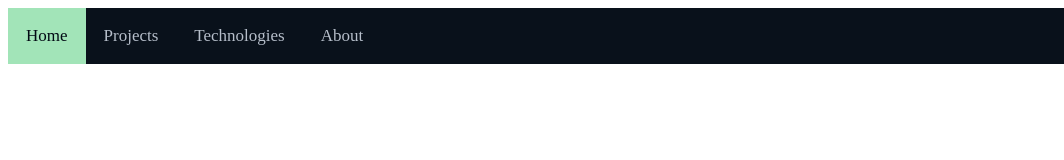
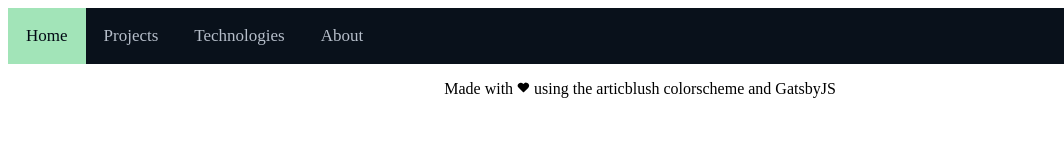
Before and after one commit to Infinitybeond1/portfolio-gatsby, a Gatsby site: page / in a window 1280 px wide. Shown: the full height of the page, 0-1064 px from the left. Built offline with nearby package versions, Linux system fonts and the light colour scheme; Gatsby itself is replaced by a stand-in of ours.

Commit message:
add footer

```diff
--- a/src/pages/index.js
+++ b/src/pages/index.js
@@ -1,6 +1,6 @@
 import React from 'react';
 import '../styles/index.css';
-import { DiscordLogo, GithubLogo, NewspaperClipping, EnvelopeOpen } from 'phosphor-react'
+import { DiscordLogo, GithubLogo, NewspaperClipping, EnvelopeOpen, HeartStraight } from 'phosphor-react'
 import {Helmet} from 'react-helmet'
 <Helmet>
   <title>Infinitybeond1's site</title>
@@ -13,6 +13,7 @@ import {Helmet} from 'react-helmet'
 
 function Index() {
   return (
+    <>
       <div class="topnav">
         <a className="active" href="~">Home</a>
         <a className="tab" href="/projects">Projects</a>
@@ -23,6 +24,11 @@ function Index() {
         <a className="social" href="mailto:Infinitybeond1@protonmail.com"> < EnvelopeOpen size={19} /> </a>
         <a className="social" href="https://github.com/Infinitybeond1"> < GithubLogo size={19} /> </a>
       </div>
+
+      <div class="footer">
+        <p class="footer-txt"> Made with <HeartStraight size={13} weight="fill" /> using the articblush colorscheme and GatsbyJS </p>
+      </div>
+    </>
   );
 }
 
--- a/src/styles/index.css
+++ b/src/styles/index.css
@@ -36,3 +36,7 @@
   background-color: #A2E4B8;
   color: #020a14;
 }
+
+.footer {
+  text-align: center;
+}
```
Lines whose indentation alone changed are shown as unchanged.
